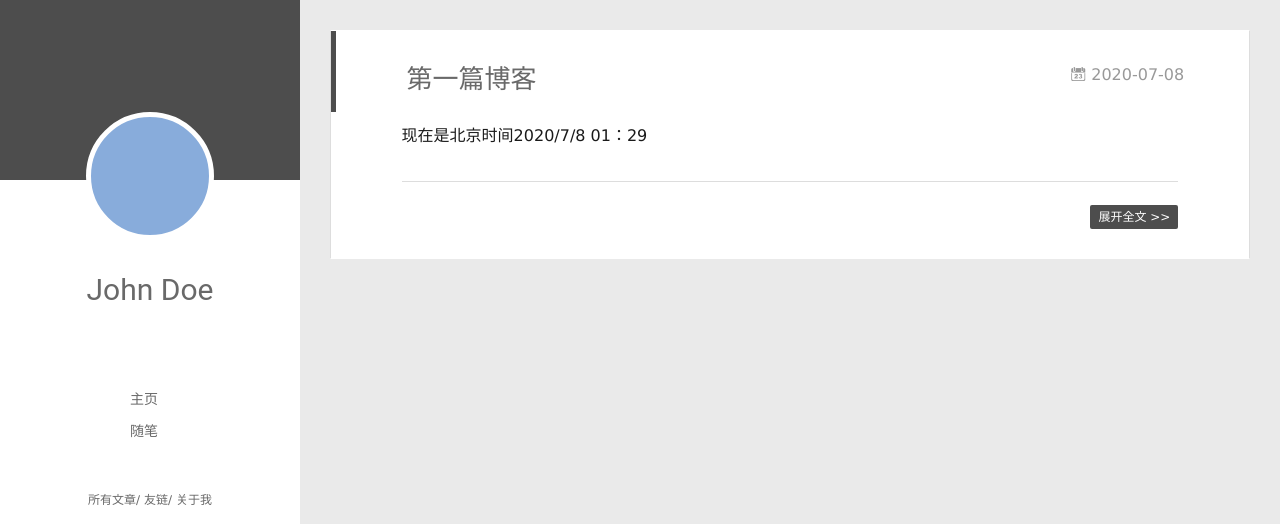
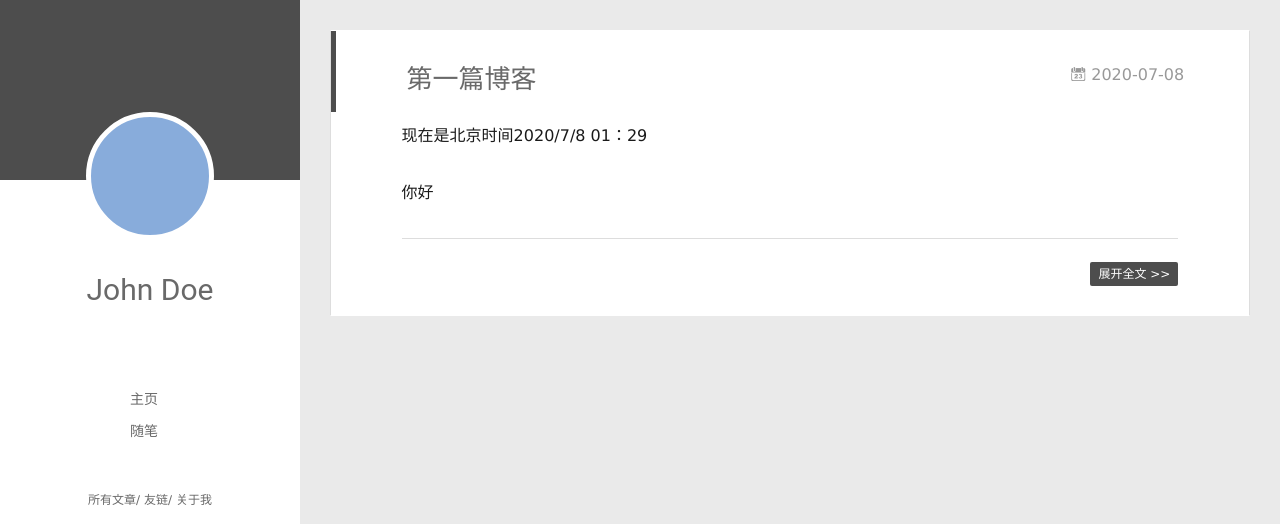
Before and after one commit to SolitaryPluto/SolitaryPluto.github.io, a plain HTML site: page index.html in a window 1280 px wide. Shown: the top 524 px of the page. Drawn offline with Linux system fonts and the light colour scheme; no server answers.

Commit message:
Site updated: 2020-07-10 09:15:22

```diff
--- a/index.html
+++ b/index.html
@@ -173,6 +173,7 @@
     <div class="article-entry" itemprop="articleBody">
 
         <p>现在是北京时间2020/7/8 01：29</p>
+<p>你好</p>
 
 
 
```
Also changed, not shown: 2020/07/08/第一篇博客/index.html (+4 -3 lines).
